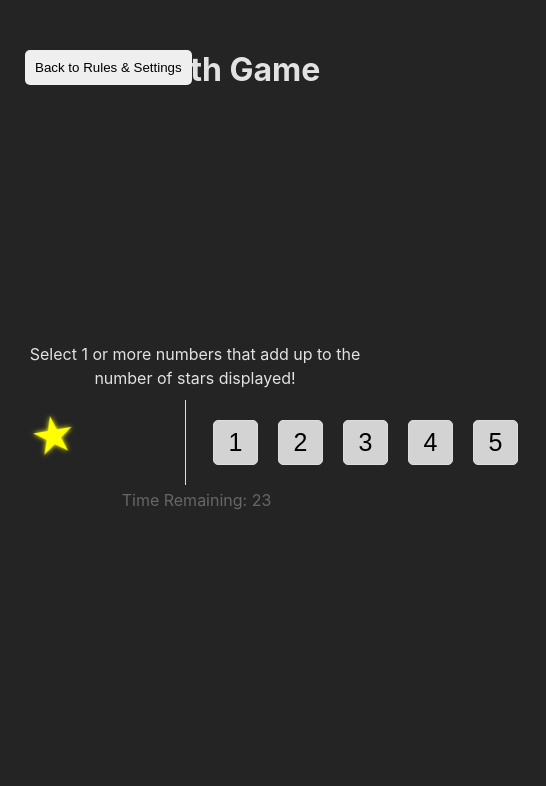
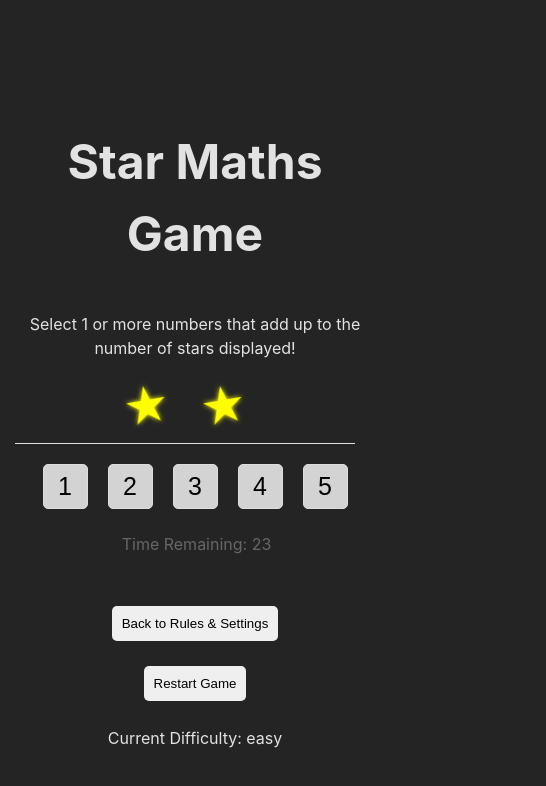
Before and after one commit to Lewism55/maths-game, a React (Vite) app: page / in a window 390 px wide. Both pictures are taken after a click on the button "Start Game". Shown: the top 786 px of the page, 546 px wide, since content can reach past the window. Built offline with nearby package versions, Linux system fonts and the light colour scheme.

Commit message:
tidying, debugging, allowing mobile and deploying to surge repeatedly

```diff
--- a/package.json
+++ b/package.json
@@ -12,7 +12,8 @@
   "dependencies": {
     "framer-motion": "^10.18.0",
     "react": "^18.2.0",
-    "react-dom": "^18.2.0"
+    "react-dom": "^18.2.0",
+    "surge": "^0.23.1"
   },
   "devDependencies": {
     "@types/react": "^18.2.43",
--- a/src/App.css
+++ b/src/App.css
@@ -35,10 +35,12 @@ body {
   margin: 0px;
 }
 
-.back-button {
-  position: absolute;
-  top: 50px;
-  left: 25px;
+.controls-container {
+  display: flex;
+  flex-direction: column;
+  justify-content: center;
+  align-items: center;
+  margin-top: 50px;
 }
 
 select {
@@ -87,6 +89,23 @@ option {
   background-color: transparent;
   margin: 3px 15px;
   color: yellow;
+}
+
+.main{
+  display: flex;
+  flex-direction: row;
+  justify-content: center;
+}
+
+@media (max-width: 600px) {
+  .main {
+    flex-direction: column;
+  }
+
+  .left {
+    border-right: none;
+    border-bottom: thin solid #ddd;
+  }
 }
 
 .star:after {
@@ -168,7 +187,6 @@ button {
 }
 
 h1 {
-  position: absolute;
-  top: 25px;
-  width: 100vw;
+  font-size: 48px;
+  font-weight: bold;
 }
--- a/src/App.jsx
+++ b/src/App.jsx
@@ -42,9 +42,8 @@ const App = () => {
     return (
         <div className='home-page'>
             <motion.h1 initial={{ opacity: 0, y: -50 }} animate={{ opacity: 1, y: 0 }} transition={{ duration: 1 }}>
-                Star Math Game
+                Star Maths Game
             </motion.h1>
-            {gameId !== 0 && <button className='back-button' onClick={() => setGameId(0)}>Back to Rules & Settings</button>}
             {gameId === 0 && (
                 <>
                     {' '}
@@ -83,6 +82,11 @@ const App = () => {
                 </>
             )}
             <div>{startGame()}</div>
+            {gameId !== 0 && <div className='controls-container'>
+              <button className='back-button' onClick={() => setGameId(0)}>Back to Rules & Settings</button>
+              <button className='restart-button' onClick={() => setGameId(gameId + 1)}>Restart Game</button>
+              <div>Current Difficulty: {selectedDifficulty}</div>
+            </div>}
         </div>
     )
 }
--- a/src/components/PlayAgain.jsx
+++ b/src/components/PlayAgain.jsx
@@ -1,5 +1,4 @@
 import { motion } from 'framer-motion'
-import { colors } from './Utils'
 
 const scoreLevels = [
     { score: 600, message: "Congratulations, you're a certified Star Game Wizard!" },
@@ -39,9 +38,6 @@ const PlayAgain = (props) => {
         </div>
         <div>Your Score was: {props.score}</div>
         <h3>{scoreMessage}</h3>
-        <button className='restart-button' onClick={props.startNewGame}>
-            Play Again
-        </button>
     </div>)
 }
 
--- a/src/components/StarMatch.jsx
+++ b/src/components/StarMatch.jsx
@@ -76,9 +76,9 @@ const StarMatch = (props) => {
             ) : (
                 <>
                     <div className='help'>Select 1 or more numbers that add up to the number of stars displayed!</div>
-                    <div className='flexR'>
+                    <div className='main'>
                         <div className='left'>
-                            <StarsDisplay stars={stars} />
+                            <StarsDisplay stars={stars} key={availableNums}/>
                         </div>
                         <div className='right'>
                             {utils.range(1, props.selectedNumber).map((number) => (
--- a/src/components/StarsDisplay.jsx
+++ b/src/components/StarsDisplay.jsx
@@ -8,9 +8,10 @@ const StarsDisplay = (props) => (
                 <motion.div
                     key={starId}
                     className='star'
-                    initial={{ opacity: 0 }}
-                    animate={{ opacity: 1 }}
+                    initial={{ opacity: 0, rotate: 360 }}
+                    animate={{ opacity: 1, rotate: 0 }}
                     exit={{ opacity: 0 }}
+                    transition={{ duration: 0.5 }}
                 />
             ))}
         </AnimatePresence>
```
Also changed, not shown: 1 other file (tests, documents, lock files or other folders).
